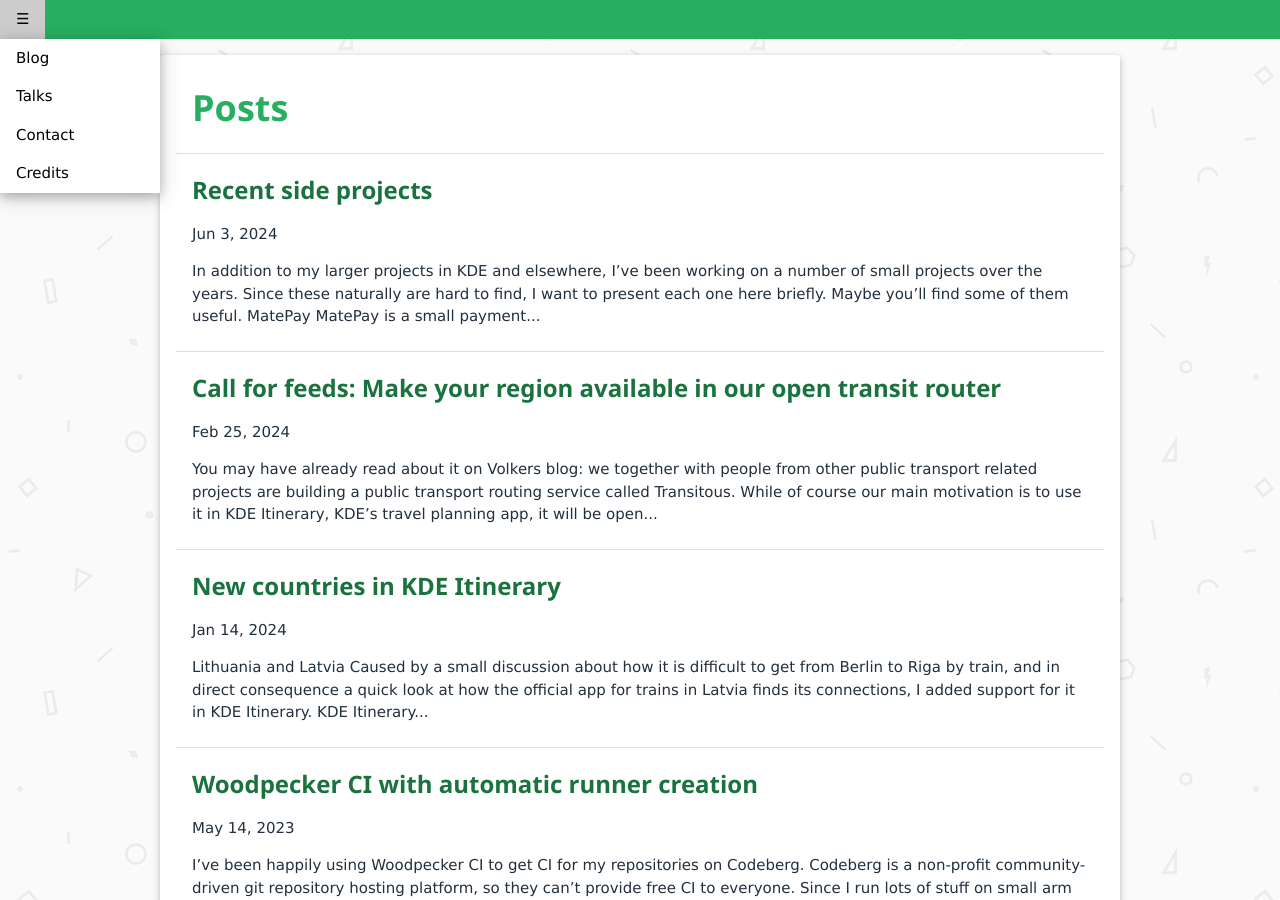
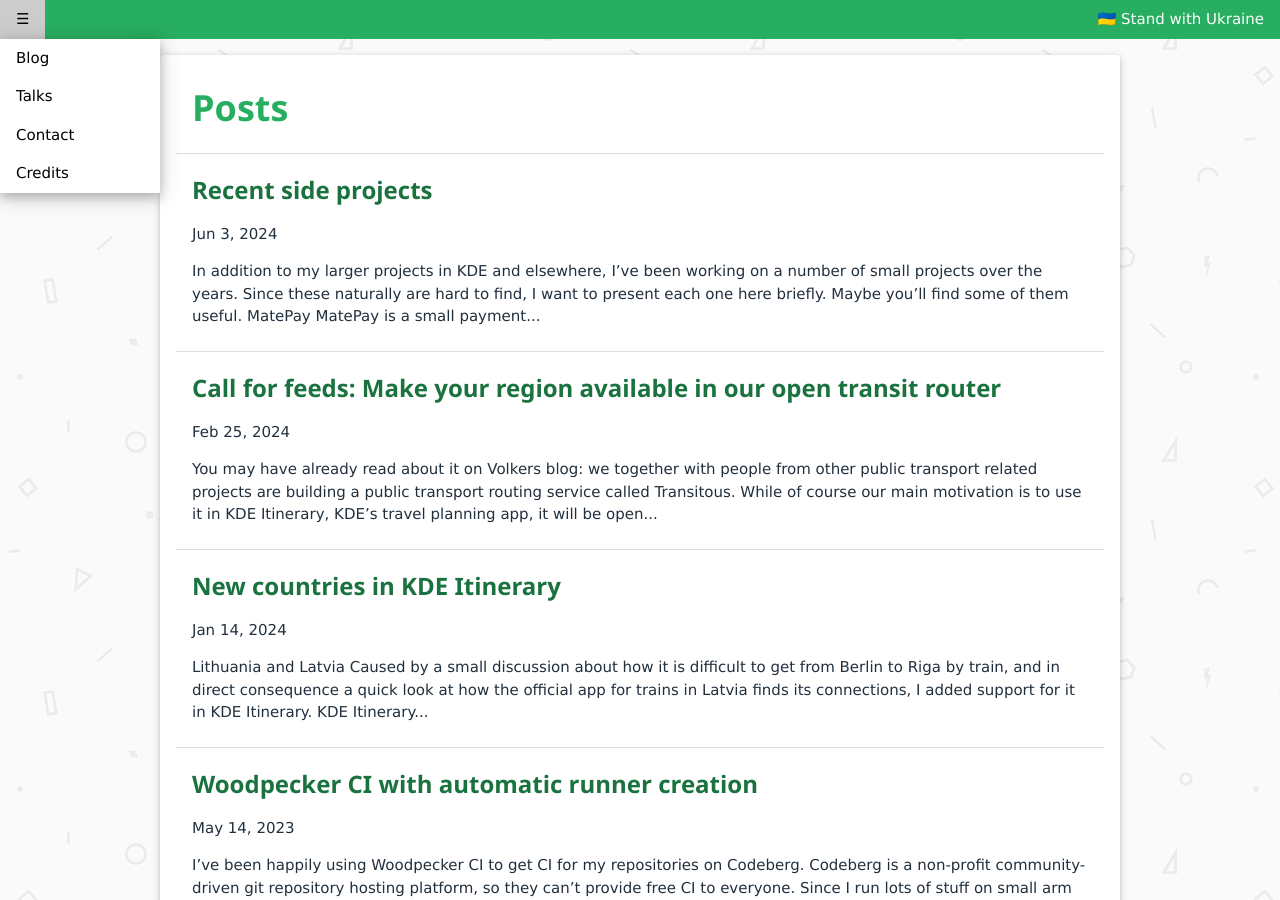
Before and after one commit to jbbgameich/jbbgameich.github.io, a Jekyll site: the page built from index.md, in a window 1280 px wide and 900 px high. Built offline with Jekyll 4.4.1, drawn with Linux system fonts in a browser that asks for light colours.

Commit message:
Add stand with Ukraine

```diff
--- a/_includes/header.html
+++ b/_includes/header.html
@@ -9,4 +9,7 @@
 			<a class="w3-bar-item w3-button" href="{{ "/licenses" | prepend: site.baseurl }}">Credits</a>
 		</div>
 	</div>
+	<div class="w3-button" style="float: right">
+		🇺🇦 Stand with Ukraine
+	</div>
 </div>
```
